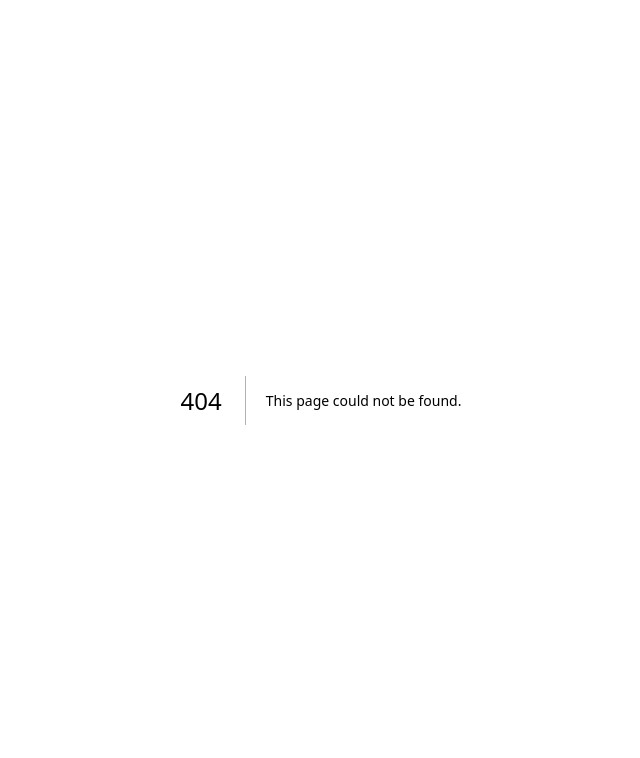
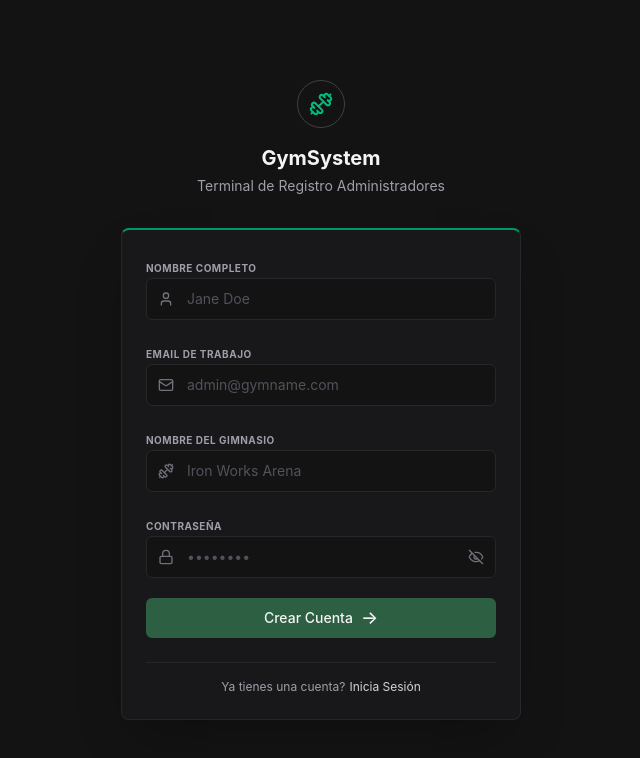
Before and after one commit to juampibolanio/gym-project-front, a Next.js app: page /register in a window 1280 px wide. Before the commit this address had no page. Shown: the top 758 px of the page, without its empty margins (319-959 px from the left). Built offline with nearby package versions, Linux system fonts and the light colour scheme.

Commit message:
feature/se implemento el registro

```diff
--- a/src/app/(auth)/login/page.tsx
+++ b/src/app/(auth)/login/page.tsx
@@ -1,11 +1,12 @@
 'use client';
-import { Mail, Lock, EyeOff, Dumbbell, ShieldAlert } from 'lucide-react';
+import { Mail, Lock, EyeOff, Eye, Dumbbell, ShieldAlert } from 'lucide-react';
 import Link from 'next/link';
 import { useState } from 'react';
 
 export default function LoginPage() {
   const [email, setEmail] = useState('');
   const [password, setPassword] = useState('');
+  const [showPassword, setShowPassword] = useState(false);
 
   const handleSubmit = (e: React.FormEvent) => {
     e.preventDefault();
@@ -55,14 +56,20 @@ export default function LoginPage() {
             <div className="relative flex items-center">
               <Lock className="absolute left-3 text-zinc-500" size={16} />
               <input
-                type="password"
+                type={showPassword ? "text" : "password"}
                 value={password}
                 onChange={(e) => setPassword(e.target.value)}
                 placeholder="••••••••"
                 className="w-full bg-[#131313] border border-zinc-800 rounded-md py-2.5 pl-10 pr-10 text-sm text-zinc-300 placeholder-zinc-600 focus:outline-none focus:border-zinc-600 transition-colors"
                 required
               />
-              <EyeOff className="absolute right-3 text-zinc-500 cursor-pointer hover:text-zinc-300" size={16} />
+              <button
+                type="button"
+                onClick={() => setShowPassword(!showPassword)}
+                className="absolute right-3 text-zinc-500 hover:text-zinc-300 transition-colors focus:outline-none"
+              >
+                {showPassword ? <Eye size={16} /> : <EyeOff size={16} />}
+              </button>
             </div>
           </div>
 
@@ -74,9 +81,17 @@ export default function LoginPage() {
           </button>
         </form>
 
-        <div className="mt-6 pt-4 border-t border-zinc-800 flex items-center justify-center gap-2 text-zinc-500">
-          <ShieldAlert size={14} />
-          <span className="text-[10px] font-bold tracking-wider uppercase">Terminal de Acceso Seguro</span>
+        <div className="mt-6 pt-4 border-t border-zinc-800 flex flex-col items-center gap-4">
+          <div className="flex items-center justify-center gap-2 text-zinc-500">
+            <ShieldAlert size={14} />
+            <span className="text-[10px] font-bold tracking-wider uppercase">Terminal de Acceso Seguro</span>
+          </div>
+          <div className="text-zinc-400 text-xs">
+            ¿No tienes una cuenta?{' '}
+            <Link href="/register" className="ml-1 text-zinc-300 hover:text-white transition-colors">
+              Crea una aquí
+            </Link>
+          </div>
         </div>
       </div>
 
--- /dev/null
+++ b/src/app/(auth)/register/page.tsx
@@ -0,0 +1,125 @@
+'use client'
+import { Mail, Lock, EyeOff, Eye, Dumbbell, User } from 'lucide-react'
+import Link from 'next/link'
+import { useState } from 'react'
+
+export default function RegisterPage() {
+    const [nombreCompleto, setNombreCompleto] = useState<string>('')
+    const [email, setEmail] = useState<string>('')
+    const [nombreGimnasio, setNombreGimnasio] = useState<string>('')
+    const [password, setPassword] = useState<string>('')
+    const [showPassword, setShowPassword] = useState<boolean>(false)
+
+    const handleSubmit = (e: React.FormEvent) => {
+        e.preventDefault()
+        console.log('Registro:', { nombreCompleto, email, nombreGimnasio, password })
+    }
+
+    return (
+        <div className="w-full max-w-[400px] flex flex-col items-center">
+
+            <div className="flex flex-col items-center mb-8">
+                <div className="w-12 h-12 rounded-full border border-zinc-700 flex items-center justify-center mb-4">
+                    <Dumbbell className="text-emerald-500" size={24} />
+                </div>
+                <h1 className="text-xl font-bold text-zinc-100">GymSystem</h1>
+                <p className="text-sm text-zinc-400 mt-1">Terminal de Registro Administradores</p>
+            </div>
+
+            <div className="w-full bg-[#18181b] border-t-2 border-t-emerald-600 border border-zinc-800 rounded-lg p-6 shadow-2xl">
+                <form onSubmit={handleSubmit} className="space-y-5">
+
+                    <div className="space-y-2">
+                        <label className="text-[10px] font-bold text-zinc-400 tracking-wider uppercase">
+                            Nombre Completo
+                        </label>
+                        <div className="relative flex items-center">
+                            <User className="absolute left-3 text-zinc-500" size={16} />
+                            <input
+                                type="text"
+                                value={nombreCompleto}
+                                onChange={(e) => setNombreCompleto(e.target.value)}
+                                placeholder="Jane Doe"
+                                className="w-full bg-[#131313] border border-zinc-800 rounded-md py-2.5 pl-10 pr-4 text-sm text-zinc-300 placeholder-zinc-600 focus:outline-none focus:border-zinc-600 transition-colors"
+                                required
+                            />
+                        </div>
+                    </div>
+
+                    <div className="space-y-2">
+                        <label className="text-[10px] font-bold text-zinc-400 tracking-wider uppercase">
+                            Email de Trabajo
+                        </label>
+                        <div className="relative flex items-center">
+                            <Mail className="absolute left-3 text-zinc-500" size={16} />
+                            <input
+                                type="email"
+                                value={email}
+                                onChange={(e) => setEmail(e.target.value)}
+                                placeholder="admin@gymname.com"
+                                className="w-full bg-[#131313] border border-zinc-800 rounded-md py-2.5 pl-10 pr-4 text-sm text-zinc-300 placeholder-zinc-600 focus:outline-none focus:border-zinc-600 transition-colors"
+                                required
+                            />
+                        </div>
+                    </div>
+
+                    <div className="space-y-2">
+                        <label className="text-[10px] font-bold text-zinc-400 tracking-wider uppercase">
+                            Nombre del Gimnasio
+                        </label>
+                        <div className="relative flex items-center">
+                            <Dumbbell className="absolute left-3 text-zinc-500" size={16} />
+                            <input
+                                type="text"
+                                value={nombreGimnasio}
+                                onChange={(e) => setNombreGimnasio(e.target.value)}
+                                placeholder="Iron Works Arena"
+                                className="w-full bg-[#131313] border border-zinc-800 rounded-md py-2.5 pl-10 pr-4 text-sm text-zinc-300 placeholder-zinc-600 focus:outline-none focus:border-zinc-600 transition-colors"
+                                required
+                            />
+                        </div>
+                    </div>
+
+                    <div className="space-y-2">
+                        <label className="text-[10px] font-bold text-zinc-400 tracking-wider uppercase">
+                            Contraseña
+                        </label>
+                        <div className="relative flex items-center">
+                            <Lock className="absolute left-3 text-zinc-500" size={16} />
+                            <input
+                                type={showPassword ? "text" : "password"}
+                                value={password}
+                                onChange={(e) => setPassword(e.target.value)}
+                                placeholder="••••••••"
+                                className="w-full bg-[#131313] border border-zinc-800 rounded-md py-2.5 pl-10 pr-10 text-sm text-zinc-300 placeholder-zinc-600 focus:outline-none focus:border-zinc-600 transition-colors"
+                                required
+                            />
+                            <button
+                                type="button"
+                                onClick={() => setShowPassword(!showPassword)}
+                                className="absolute right-3 text-zinc-500 hover:text-zinc-300 transition-colors focus:outline-none"
+                            >
+                                {showPassword ? <Eye size={16} /> : <EyeOff size={16} />}
+                            </button>
+                        </div>
+                    </div>
+
+                    <button
+                        type="submit"
+                        className="w-full bg-[#2d5f43] hover:bg-[#244f36] text-zinc-100 font-medium text-sm py-2.5 rounded-md transition-colors flex items-center justify-center gap-2 mt-4"
+                    >
+                        Crear Cuenta <span className="text-lg leading-none">→</span>
+                    </button>
+                </form>
+
+                <div className="mt-6 pt-4 border-t border-zinc-800 flex items-center justify-center text-zinc-400 text-xs">
+                    Ya tienes una cuenta?{' '}
+                    <Link href="/login" className="ml-1 text-zinc-300 hover:text-white transition-colors">
+                        Inicia Sesión
+                    </Link>
+                </div>
+            </div>
+
+        </div>
+    );
+}
```
